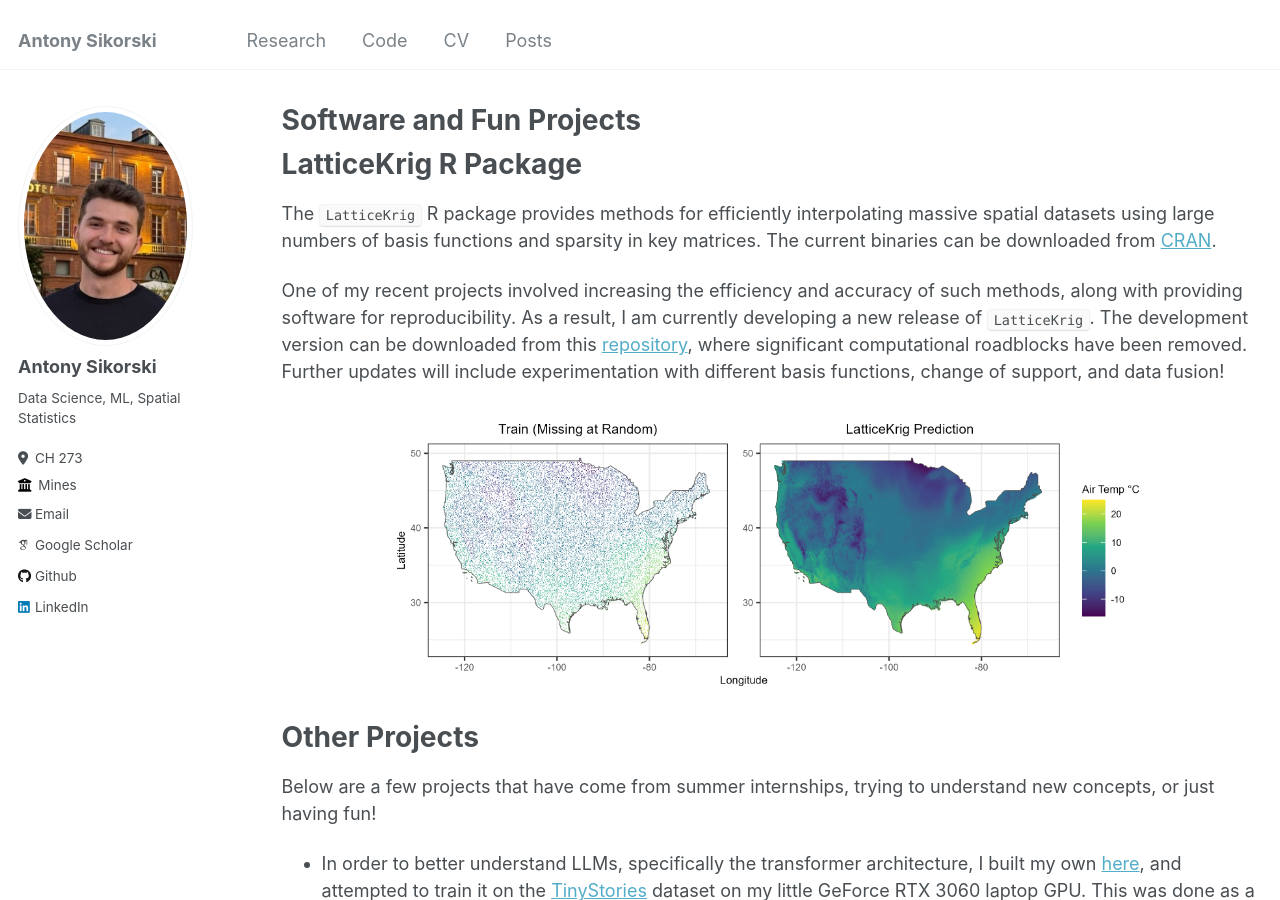
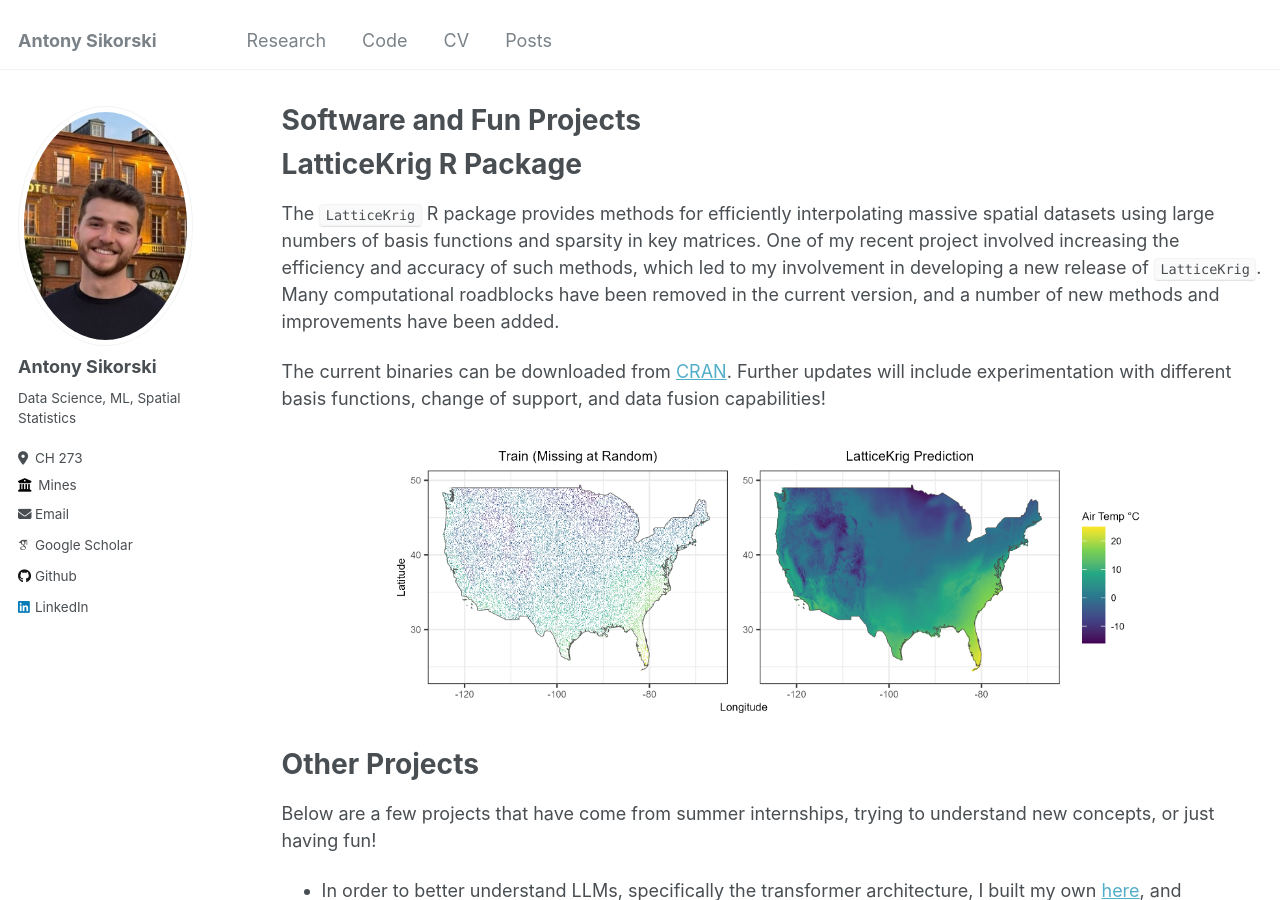
Before and after one commit to antonyxsik/antonyxsik.github.io, a Jekyll site: the page built from _pages/code.md, in a window 1280 px wide and 900 px high. Built offline with Jekyll 4.4.1, drawn with Linux system fonts in a browser that asks for light colours; some web fonts are replaced.

Commit message:
LatticeKrig CRAN link updated, CV and Resume both updated

```diff
--- a/_pages/code.md
+++ b/_pages/code.md
@@ -12,9 +12,9 @@
 LatticeKrig R Package
 ======
 
-The `LatticeKrig` R package provides methods for efficiently interpolating massive spatial datasets using large numbers of basis functions and sparsity in key matrices. The current binaries can be downloaded from <a href="https://cran.r-project.org/web/packages/LatticeKrig/" target="_blank">CRAN</a>.
+The `LatticeKrig` R package provides methods for efficiently interpolating massive spatial datasets using large numbers of basis functions and sparsity in key matrices. One of my recent project involved increasing the efficiency and accuracy of such methods, which led to my involvement in developing a new release of `LatticeKrig`. Many computational roadblocks have been removed in the current version, and a number of new methods and improvements have been added.
 
-One of my recent projects involved increasing the efficiency and accuracy of such methods, along with providing software for reproducibility. As a result, I am currently developing a new release of `LatticeKrig`. The development version can be downloaded from this <a href="https://github.com/antonyxsik/Normalization-Paper/tree/main" target="_blank">repository</a>, where significant computational roadblocks have been removed. Further updates will include experimentation with different basis functions, change of support, and data fusion!
+The current binaries can be downloaded from <a href="https://cran.r-project.org/web/packages/LatticeKrig/" target="_blank">CRAN</a>. Further updates will include experimentation with different basis functions, change of support, and data fusion capabilities!
 
 <p align="center" style="margin: 20px 0;">
   <img src='/images/air_temp_LK.png' width='780'><br/>
```
Also changed, not shown: 2 other files.
